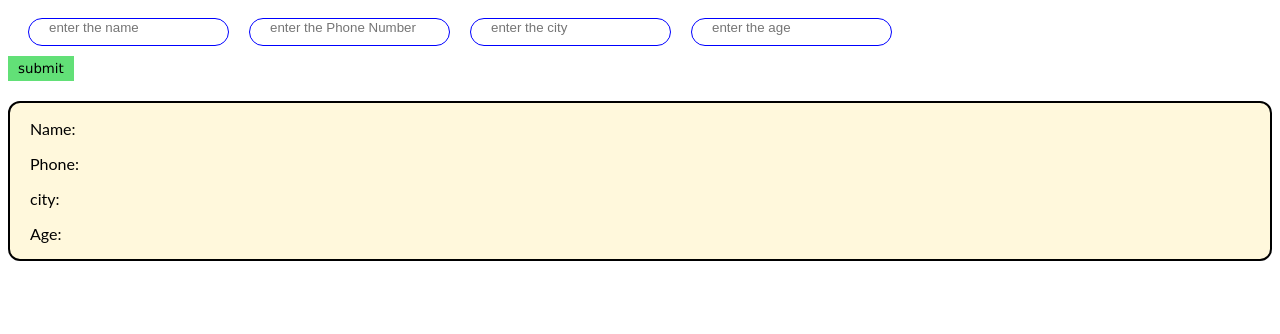
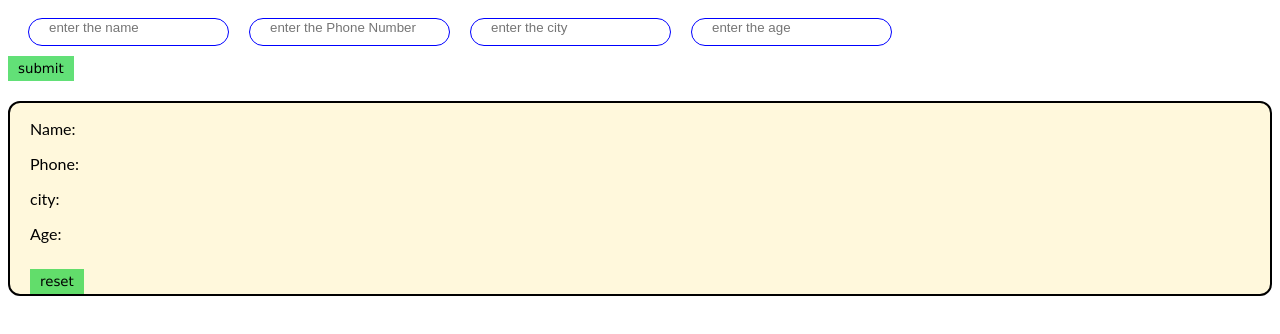
Before and after one commit to myselfarun1998/rect-form-vadidation-and-submit-2.0, a React (Create React App) app: page / in a window 1280 px wide. Shown: the top 334 px of the page. Built offline with nearby package versions, Linux system fonts and the light colour scheme.

Commit message:
1 file modified

```diff
--- a/src/App.js
+++ b/src/App.js
@@ -17,6 +17,7 @@ export default class App extends React.Component {
         age: '',
       },
     };
+    show:false
   }
   onChange = (e) => {
     this.setState((prev) => {
@@ -64,8 +65,25 @@ export default class App extends React.Component {
     this.setState((prev) => {
       return { ...prev, show: { ...prev.store } };
     });
+    this.setState({
+      store: {
+        name: '',
+        city: '',
+        phone: '',
+        age: '',
+      },
+    });
   };
-
+  onreset = () => {
+    this.setState({
+      show: {
+        name: '',
+        city: '',
+        phone: '',
+        age: '',
+      },
+    });
+  };
   render() {
     const { name, city } = this.state;
     return (
@@ -108,6 +126,7 @@ export default class App extends React.Component {
           <p>Phone: {this.state.show.phone}</p>
           <p>city: {this.state.show.city}</p>
           <p>Age: {this.state.show.age}</p>
+          <button onClick={this.onreset}>reset</button>
         </div>
       </>
     );
```
